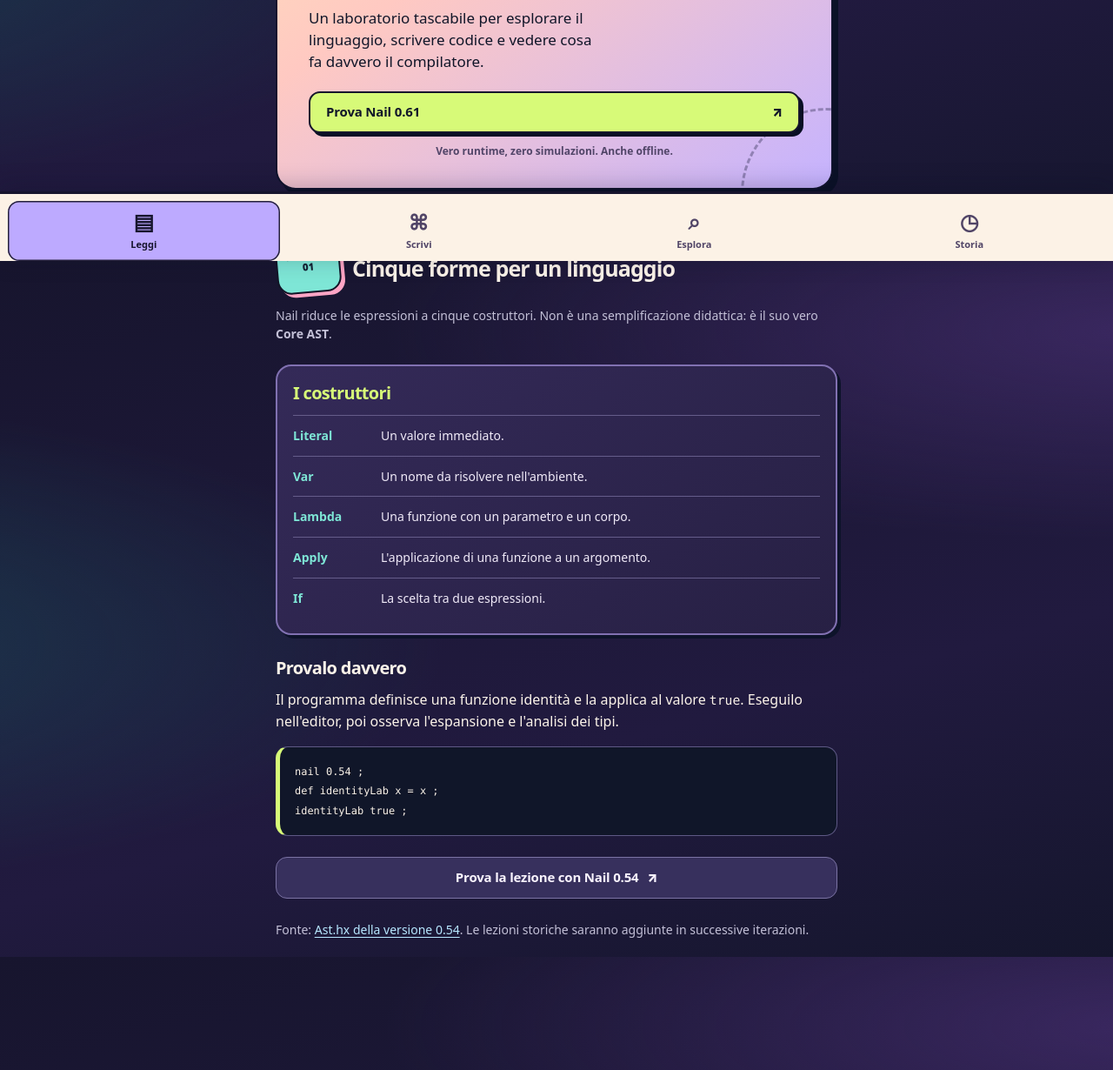
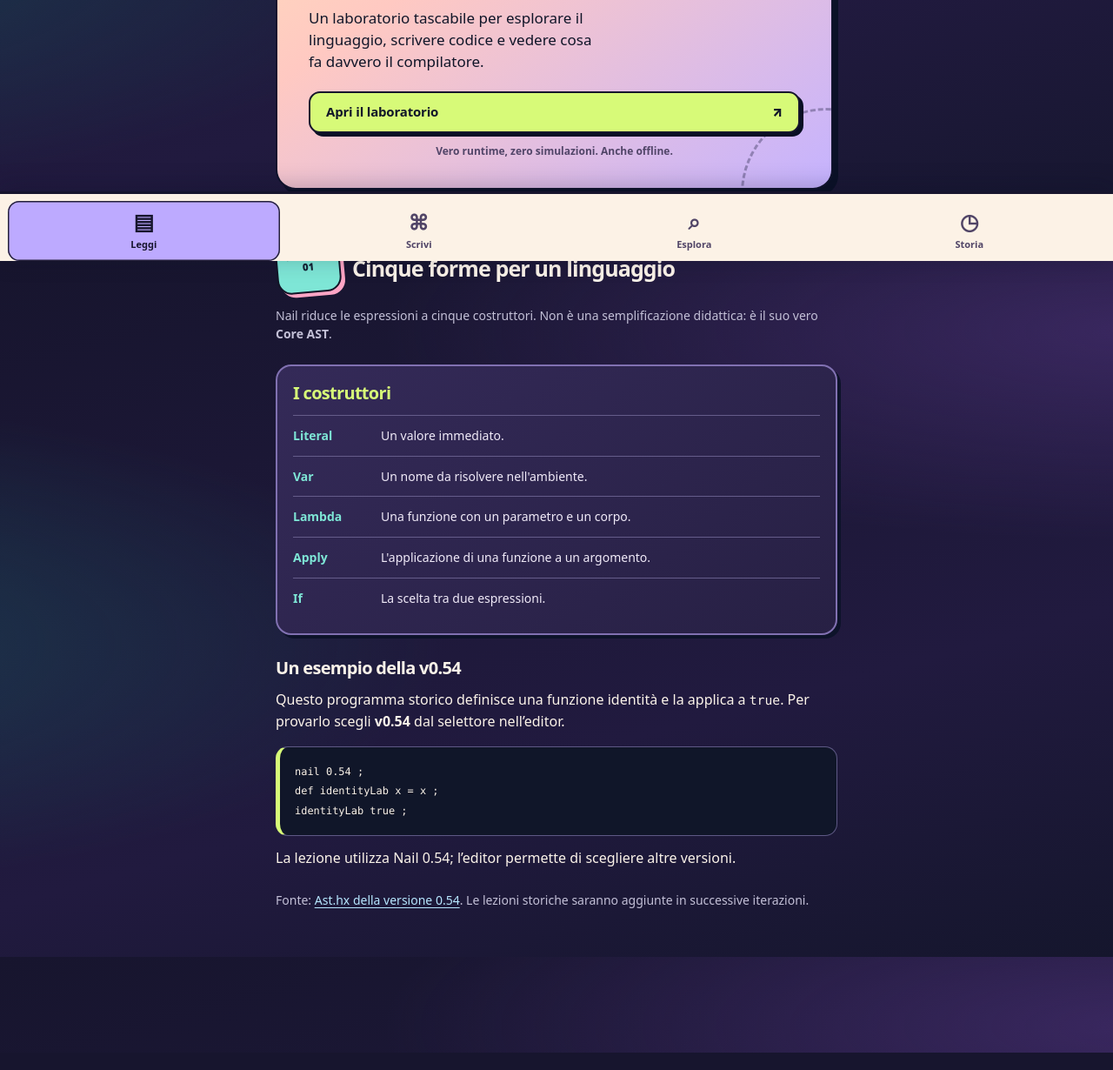
Before and after one commit to Spyryto/Nail-Lab, a website with bundled scripts: page web/index.html in a window 1280 px wide. Shown: the part 500-1730 px from the top of the page at 87% size. Built offline with nearby package versions, Linux system fonts and the light colour scheme.

Commit message:
ui: one home CTA, explicit historical lesson, and compact run/error status bar

```diff
--- a/web/index.html
+++ b/web/index.html
@@ -3,7 +3,7 @@
 <head>
   <meta charset="utf-8">
   <meta name="viewport" content="width=device-width, initial-scale=1, viewport-fit=cover">
-  <meta name="theme-color" content="#17152e">
+  <meta name="theme-color" content="#f5f2ef">
   <meta name="description" content="Libro interattivo e laboratorio mobile per NailLang">
   <link rel="manifest" href="./manifest.webmanifest">
   <link rel="icon" href="./icon.svg" type="image/svg+xml">
@@ -27,7 +27,7 @@
         <p class="eyebrow"><span class="eyebrow-dot" aria-hidden="true"></span> IL LINGUAGGIO, DAL VIVO</p>
         <h1 id="read-title">Impara Nail.<span class="headline-accent">Sperimenta tutto.</span></h1>
         <p class="lede">Un laboratorio tascabile per esplorare il linguaggio, scrivere codice e vedere cosa fa davvero il compilatore.</p>
-        <button id="read-open-latest" class="primary hero-cta" type="button">Prova Nail 0.61 <span aria-hidden="true">↗</span></button>
+        <button id="read-open-latest" class="primary hero-cta" type="button">Apri il laboratorio <span aria-hidden="true">↗</span></button>
         <p class="hero-note">Vero runtime, zero simulazioni. Anche offline.</p>
       </div>
       <div class="section-intro">
@@ -46,12 +46,12 @@
           <div><dt>If</dt><dd>La scelta tra due espressioni.</dd></div>
         </dl>
       </div>
-      <h2>Provalo davvero</h2>
-      <p>Il programma definisce una funzione identità e la applica al valore <code>true</code>. Eseguilo nell'editor, poi osserva l'espansione e l'analisi dei tipi.</p>
+      <h2>Un esempio della v0.54</h2>
+      <p>Questo programma storico definisce una funzione identità e la applica a <code>true</code>. Per provarlo scegli <strong>v0.54</strong> dal selettore nell’editor.</p>
       <pre class="example"><code>nail 0.54 ;
 def identityLab x = x ;
 identityLab true ;</code></pre>
-      <button id="read-try" class="secondary" type="button">Prova la lezione con Nail 0.54 <span aria-hidden="true">↗</span></button>
+      <p class="lesson-info">La lezione utilizza Nail 0.54; l’editor permette di scegliere altre versioni.</p>
       <p class="footnote">Fonte: <a href="https://github.com/Spyryto/NailLang/blob/v0.54/src/nail/Ast.hx" target="_blank" rel="noopener">Ast.hx della versione 0.54</a>. Le lezioni storiche saranno aggiunte in successive iterazioni.</p>
     </section>
 
@@ -81,6 +81,10 @@ identityLab true ;</code></pre>
         <div class="run-row">
           <button id="run-button" class="primary" type="button"><span aria-hidden="true">▶</span> Esegui</button>
           <button id="stop-button" class="secondary" type="button" hidden>Interrompi</button>
+        </div>
+        <div id="run-feedback" class="run-feedback" data-state="idle" role="status" aria-live="polite">
+          <span class="run-feedback-message"><span class="run-feedback-dot" aria-hidden="true"></span><span id="run-feedback-text">Pronto per l'esecuzione</span></span>
+          <span id="run-feedback-time" class="run-feedback-time" hidden></span>
         </div>
         <p id="code-status" class="status" aria-live="polite">Caricamento della bozza…</p>
       </div>
```
